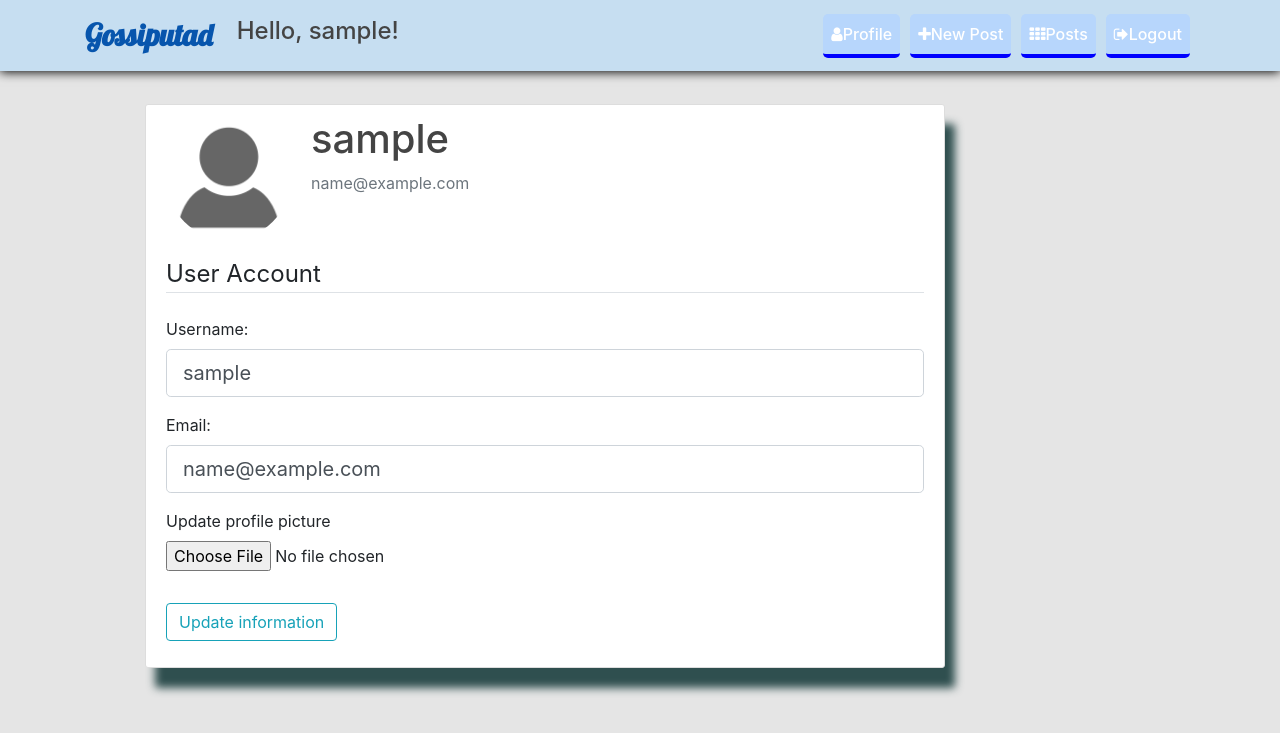
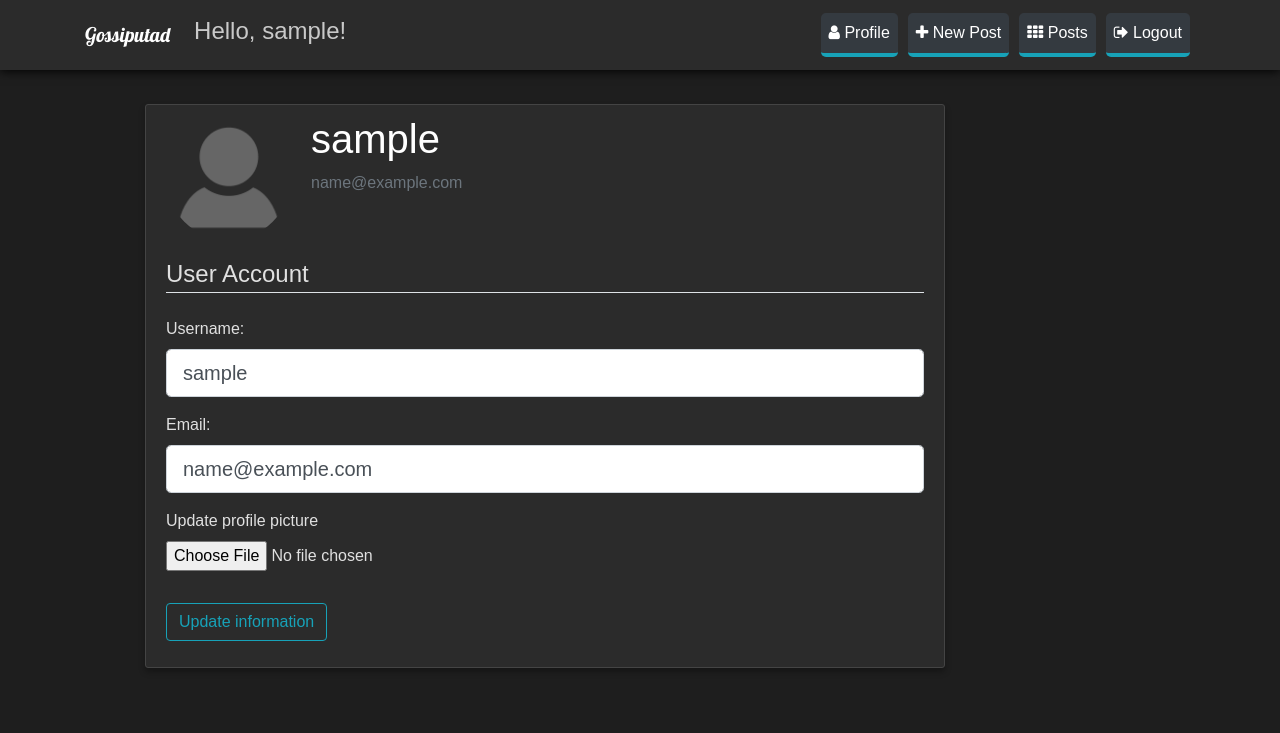
Before and after one commit to zxc228/flask_blog, a Flask app: page /account in a window 1280 px wide. Shown: the top 733 px of the page. Run offline with Flask 3, Linux system fonts and the light colour scheme; the visitor is signed in with stand-in values (Sample User, id 1); data comes from the database, SQL or seed files in the repository; data that the repository does not hold is empty; some libraries are stand-ins or nearby versions; some web fonts are replaced.

Commit message:
Fixed bugs

```diff
--- a/flask_blog/models.py
+++ b/flask_blog/models.py
@@ -68,18 +68,21 @@ class Post(db.Model):
     title = db.Column(db.String(120), nullable=False)
     date_posted = db.Column(db.DateTime, nullable=False, default=datetime.utcnow)
     content = db.Column(db.Text, nullable=False)
-    user_id = db.Column(db.Integer, db.ForeignKey('user.id'), nullable= False)
+    user_id = db.Column(db.Integer, db.ForeignKey('user.id'), nullable=False)
 
     comments = db.relationship('Comment', backref='title', lazy='select', cascade='all, delete-orphan')
 
     image_file = db.Column(db.String(120), unique=True, default='default.png')
 
 
+    likes = db.relationship('Like', backref='post', lazy='dynamic', cascade='all, delete-orphan')
+
     def likes_count(self):
         return Like.query.filter_by(post_id=self.id, value=True).count()
 
     def dislikes_count(self):
         return Like.query.filter_by(post_id=self.id, value=False).count()
+
 
     def __repr__(self):
         return f"Запись {self.title}, {self.date_posted}"
--- a/flask_blog/static/main.css
+++ b/flask_blog/static/main.css
@@ -10,29 +10,30 @@ img.post-image {
   box-shadow: 0px 0px 10px rgba(0, 0, 0, 0.5);
 }
 
-
 .centered-image {
   display: block;
   margin-left: auto;
   margin-right: auto;
 }
 
-/* Остальные стили остаются без изменений */
+/* Основные стили */
 body {
-  margin: 0;
-  padding: 0;
+  background-color: #1e1e1e;
+  color: #e0e0e0;
+  font-family: Arial, sans-serif;
+  margin-top: 6.5rem;
 }
 
 h1, h2, h3, h4, h5, h6 {
-  color: #444444;
+  color: #ffffff;
 }
 
 .bg-steel {
-  background-color: #5f788a;
+  background-color: #343a40;
 }
 
 .site-header .navbar-nav .nav-link {
-  color: #cbd5db;
+  color: #adb5bd;
 }
 
 .site-header .navbar-nav .nav-link:hover {
@@ -44,21 +45,21 @@ h1, h2, h3, h4, h5, h6 {
 }
 
 .content-section {
-  background: #ffffff;
+  background: #2b2b2b;
   padding: 10px 20px;
-  border: 1px solid #dddddd;
+  border: 1px solid #444444;
   border-radius: 3px;
-  box-shadow: 10px 20px 8px darkslategray;
+  box-shadow: 0px 4px 6px rgba(0, 0, 0, 0.3);
   max-width: 800px;
   margin: 0 auto;
 }
 
 .article-title {
-  color: #444444;
+  color: #e0e0e0;
 }
 
 a.article-title:hover {
-  color: #428bca;
+  color: #17a2b8;
   text-decoration: none;
 }
 
@@ -94,46 +96,49 @@ a.article-title:hover {
   width: 125px;
   margin-right: 20px;
   margin-bottom: 16px;
+  border-radius: 50%;
 }
 
 .account-heading {
   font-size: 2.5rem;
+  color: #ffffff;
 }
 
-/* Стили для карты */
+/* Стили для карточек */
 .card {
-  border-radius: 25px;
-  background-color: white;
-  box-shadow: 10px 15px 10px #4a4e69;
+  border-radius: 15px;
+  background-color: #2b2b2b;
+  box-shadow: 0px 4px 6px rgba(0, 0, 0, 0.5);
   width: 92%;
-  max-width: 800px; /* Ограничение ширины карточки */
-  margin: 20px auto; /* Центрируем карточки */
+  max-width: 800px;
+  margin: 20px auto;
 }
 
 .card-body {
   padding: 15px;
-
-}
-
-a {
-  color: #003049;
-}
-
-small {
-  color: lightslategray;
-}
-
-p {
-  color: rgb(43, 37, 37);
-}
-
-.text-secondary {
-  color: #6c757d;
 }
 
 .card-title {
   margin-bottom: 0 !important;
   font-family: 'Bebas Neue', cursive;
+  color: #ffffff;
+}
+
+/* Стили для ссылок и текста */
+a {
+  color: #17a2b8;
+}
+
+small {
+  color: #adb5bd;
+}
+
+p {
+  color: #e0e0e0;
+}
+
+.text-secondary {
+  color: #adb5bd;
 }
 
 /* Стили для кнопок лайка и дизлайка */
@@ -192,58 +197,55 @@ p {
 /* Стили для текста */
 .card-text {
   text-align: justify;
-  color: rgb(43, 37, 37);
   font-weight: 500;
   font-size: 22px;
+  color: #e0e0e0;
 }
 
 /* Стили для заголовка */
 .heading > h1 {
   font-size: 55px;
   font-family: 'Alice', serif;
-  color: black;
-  text-shadow: 2px 2px #a44a3f;
+  color: #ffffff;
+  text-shadow: 2px 2px #343a40;
 }
 
 /* Стили для кнопок */
 .container-relative > button {
-  color: blue;
+  color: #17a2b8;
   padding: 7px;
-  border: 1px solid blue;
+  border: 1px solid #17a2b8;
   border-radius: 5px;
   transition: 0.3s ease;
 }
 
 .container-relative > button:hover {
-  color: white;
-  background-color: blue;
+  color: #ffffff;
+  background-color: #17a2b8;
 }
 
-body {
-  background-color: #e5e5e5;
-  margin-top: 6.5rem;
-}
-
+/* Стили для навигационных ссылок */
 .navigation-links {
-  color: white !important;
+  color: #ffffff !important;
   font-weight: 500;
-  background-color: rgb(183, 214, 252);
+  background-color: #343a40;
   border-radius: 5px;
-  border-bottom: 4px solid blue;
+  border-bottom: 4px solid #17a2b8;
   margin: 5px;
   background-size: 200% 200%;
-  background-image: linear-gradient(transparent 50%, rgb(79, 128, 233) 50%);
+  background-image: linear-gradient(transparent 50%, #17a2b8 50%);
   transition: background-position 300ms, color 300ms ease, border-color 300ms ease;
 }
 
 .navigation-links:hover {
-  color: white;
-  background-image: linear-gradient(transparent 50%, #3a86ff 50%);
+  color: #ffffff;
+  background-image: linear-gradient(transparent 50%, #17a2b8 50%);
   background-position: 0% 100%;
 }
 
+/* Стили для навигационной панели */
 .navbar {
-  background-color: #c6def1;
+  background-color: #2b2b2b;
   box-shadow: 0px 1px 10px black;
 }
 
--- a/flask_blog/templates/layout.html
+++ b/flask_blog/templates/layout.html
@@ -1,15 +1,12 @@
 <!DOCTYPE html>
 <html>
 <head>
-    <!-- Required meta tags -->
     <meta charset="utf-8">
     <meta name="viewport" content="width=device-width, initial-scale=1, shrink-to-fit=no">
 
     <!-- Bootstrap CSS -->
-    <link rel="stylesheet" href="https://maxcdn.bootstrapcdn.com/bootstrap/4.0.0/css/bootstrap.min.css" integrity="sha384-Gn5384xqQ1aoWXA+058RXPxPg6fy4IWvTNh0E263XmFcJlSAwiGgFAW/dAiS6JXm" crossorigin="anonymous">
+    <link rel="stylesheet" href="https://maxcdn.bootstrapcdn.com/bootstrap/4.0.0/css/bootstrap.min.css">
     <link rel="stylesheet" href="https://cdnjs.cloudflare.com/ajax/libs/font-awesome/4.7.0/css/font-awesome.min.css">
-
-    <link rel="preconnect" href="https://fonts.gstatic.com">
     <link href="https://fonts.googleapis.com/css2?family=Lobster&display=swap" rel="stylesheet">
     <link href="https://fonts.googleapis.com/css2?family=Alice&display=swap" rel="stylesheet">
     <link href="https://fonts.googleapis.com/css2?family=Bebas+Neue&display=swap" rel="stylesheet">
@@ -21,30 +18,26 @@
         <title>Gossiputad</title>
     {% endif %}
 
-    {% block head %} {% endblock head %}
-
-    {% block style %} {% endblock style %}
+    {% block head %}{% endblock %}
 </head>
 <body>
     <header class="site-header">
         <nav class="navbar navbar-expand-md navbar-dark fixed-top">
             <div class="container">
-          <a class="navbar-brand mr-4" href="/" style="color: rgb(7, 85, 173); font-family: 'Lobster', cursive; font-weight: 800; font-size: 30px;">Gossiputad</a>
+                <a class="navbar-brand mr-4" href="/" style="font-family: 'Lobster', cursive;">Gossiputad</a>
                 <button class="navbar-toggler" type="button" data-toggle="collapse" data-target="#navbarToggle" aria-controls="navbarToggle" aria-expanded="false" aria-label="Toggle navigation">
                     <span class="navbar-toggler-icon"></span>
                 </button>
                 {% if current_user.is_authenticated %}
-            <h4>Hello, {{ current_user.username }}!</h4>
+                    <h4 style="color: #c9c9c9;">Hello, {{ current_user.username }}!</h4>
                 {% endif %}
                 <div class="collapse navbar-collapse" id="navbarToggle" style="justify-content: flex-end;">
-            <!-- Navbar Right Side -->
                     <div class="navbar-nav">
                         {% if current_user.is_authenticated %}
-                    <a class="nav-item nav-link navigation-links" href="{{url_for('users.account') }}"><i class="fa fa-user"></i>Profile</a>
-                    <a class="nav-item nav-link navigation-links" href="{{ url_for('posts.new_post') }}"><i class="fa fa-plus"></i>New Post</a>
-                    <a class="nav-item nav-link navigation-links" href="{{ url_for('posts.allpost') }}"><i class="fa fa-th"></i>Posts</a>
-
-                    <a class="nav-item nav-link navigation-links" href="{{ url_for('users.logout') }}"><i class="fa fa-sign-out"></i>Logout</a>
+                            <a class="nav-item nav-link navigation-links" href="{{url_for('users.account') }}"><i class="fa fa-user"></i> Profile</a>
+                            <a class="nav-item nav-link navigation-links" href="{{ url_for('posts.new_post') }}"><i class="fa fa-plus"></i> New Post</a>
+                            <a class="nav-item nav-link navigation-links" href="{{ url_for('posts.allpost') }}"><i class="fa fa-th"></i> Posts</a>
+                            <a class="nav-item nav-link navigation-links" href="{{ url_for('users.logout') }}"><i class="fa fa-sign-out"></i> Logout</a>
                         {% else %}
                             <a class="nav-link nav-item navigation-links" href="{{url_for('users.login') }}">Login</a>
                             <a class="nav-link nav-item navigation-links" href="{{url_for('users.register') }}">Register</a>
@@ -74,9 +67,8 @@
     </main>
 
     <!-- Optional JavaScript -->
-    <!-- jQuery first, then Popper.js, then Bootstrap JS -->
-    <script src="https://code.jquery.com/jquery-3.2.1.slim.min.js" integrity="sha384-KJ3o2DKtIkvYIK3UENzmM7KCkRr/rE9/Qpg6aAZGJwFDMVNA/GpGFF93hXpG5KkN" crossorigin="anonymous"></script>
-    <script src="https://cdnjs.cloudflare.com/ajax/libs/popper.js/1.12.9/umd/popper.min.js" integrity="sha384-ApNbgh9B+Y1QKtv3Rn7W3mgPxhU9K/ScQsAP7hUibX39j7fakFPskvXusvfa0b4Q" crossorigin="anonymous"></script>
-    <script src="https://maxcdn.bootstrapcdn.com/bootstrap/4.0.0/js/bootstrap.min.js" integrity="sha384-JZR6Spejh4U02d8jOt6vLEHfe/JQGiRRSQQxSfFWpi1MquVdAyjUar5+76PVCmYl" crossorigin="anonymous"></script>
+    <script src="https://code.jquery.com/jquery-3.2.1.slim.min.js"></script>
+    <script src="https://cdnjs.cloudflare.com/ajax/libs/popper.js/1.12.9/umd/popper.min.js"></script>
+    <script src="https://maxcdn.bootstrapcdn.com/bootstrap/4.0.0/js/bootstrap.min.js"></script>
 </body>
 </html>
```
Also changed, not shown: other parts of flask_blog/static/main.css (+23 -18 lines), flask_blog/static/images/bg.jpg, flask_blog/static/images/bg6.jpg (deleted). Lines whose indentation alone changed are shown as unchanged.
